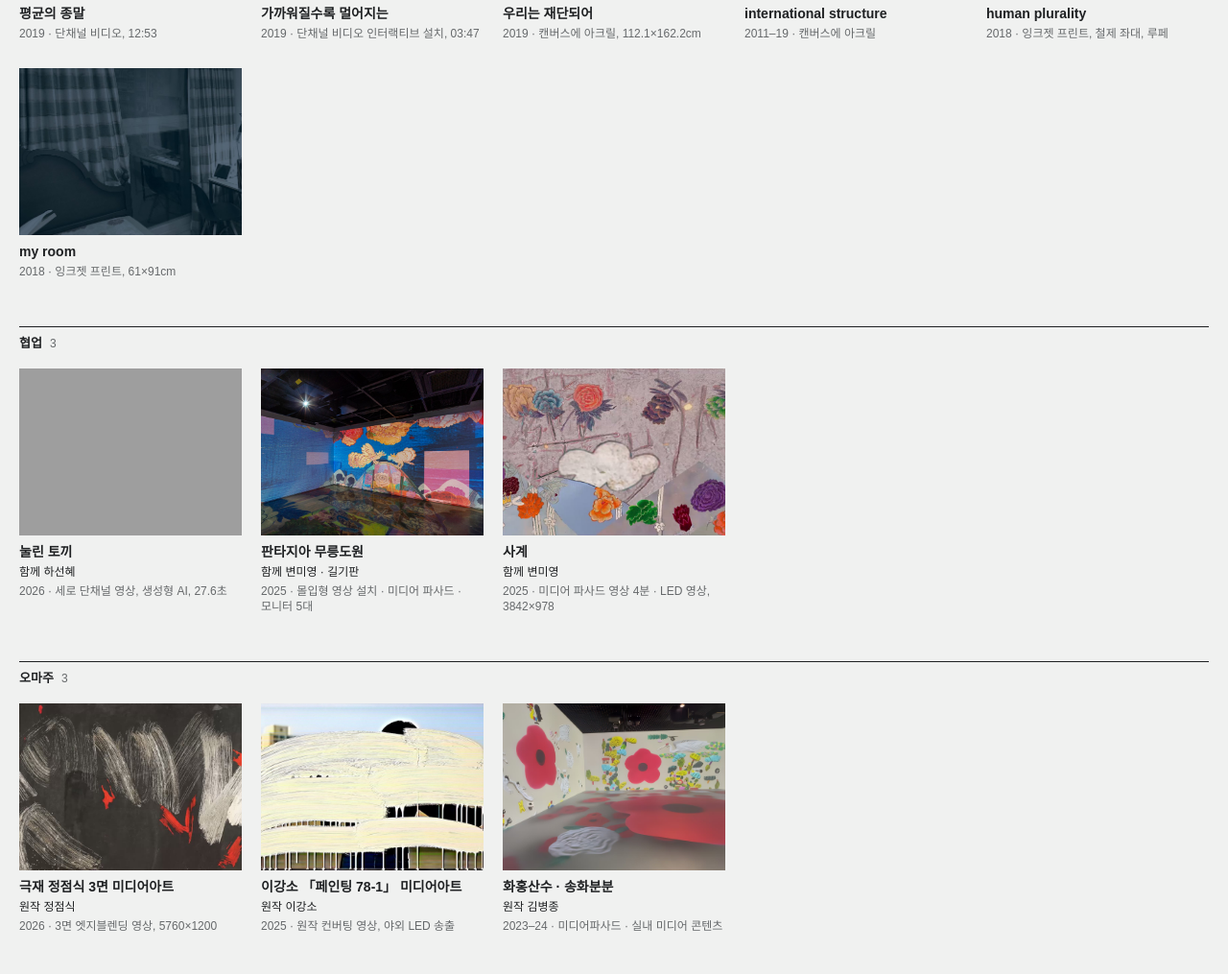
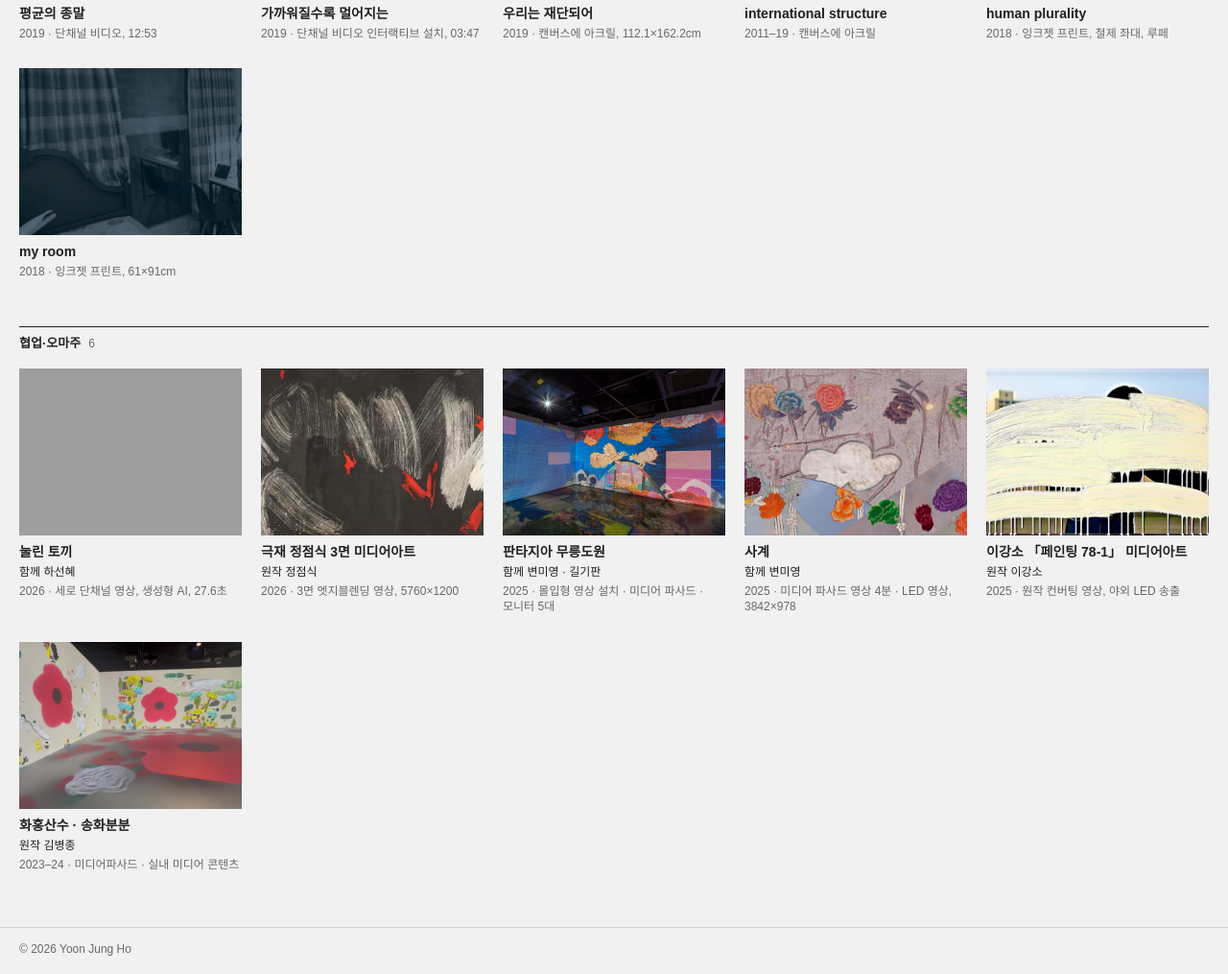
Before and after one commit to peteryoon84/peteryoon84.github.io, a plain HTML site: page index.html in a window 1280 px wide. Shown: the part 1583-2598 px from the top of the page at 96% size. Drawn offline with Linux system fonts and the light colour scheme; grey boxes are pictures that could not be loaded; a web font is replaced by a local one.

Commit message:
협업·오마주 한 묶음으로(정호님 10/16) — 카드 표기 「함께 ○○」/「원작 ○○」 유지
Co-Authored-By: Claude Opus 5.5 <noreply@anthropic.com>

```diff
--- a/index.html
+++ b/index.html
@@ -457,9 +457,9 @@ function media(w,cls,still){
 function renderIndex(){}
 function worksList(){
   const card=x=>`<li><a href="#w/${x.id}"><img src="img/${x.img[0]}" alt="" loading="lazy" decoding="async"><b>${esc(x.t[LANG])}</b>${x.collab?`<small class="with">${LANG==="ko"?"함께":"with"} ${esc(x.collab[LANG])}</small>`:""}${x.homage?`<small class="with">${LANG==="ko"?"원작":"After"} ${esc(x.homage[LANG])}</small>`:""}<small>${yr(x)} · ${esc(x.md[LANG])}</small></a></li>`;
-  const solo=LIST.filter(x=>!x.collab&&!x.homage),col=LIST.filter(x=>x.collab),hom=LIST.filter(x=>x.homage);
+  const solo=LIST.filter(x=>!x.collab&&!x.homage),col=LIST.filter(x=>x.collab||x.homage);
   const sec=(id,ko,en,list)=>`<h2 id="${id}">${LANG==="ko"?ko:en}<span>${list.length}</span></h2><ul aria-labelledby="${id}">${list.map(card).join("")}</ul>`;
-  return `<section class="works" id="works" aria-label="${LANG==="ko"?"작업":"Works"}">${sec("solo-h","개인 작업","Solo Works",solo)}${sec("collab-h","협업","Collaborations",col)}${sec("homage-h","오마주","Homage",hom)}</section>`;
+  return `<section class="works" id="works" aria-label="${LANG==="ko"?"작업":"Works"}">${sec("solo-h","개인 작업","Solo Works",solo)}${sec("collab-h","협업·오마주","Collaboration · Homage",col)}</section>`;
 }
 
 
```
